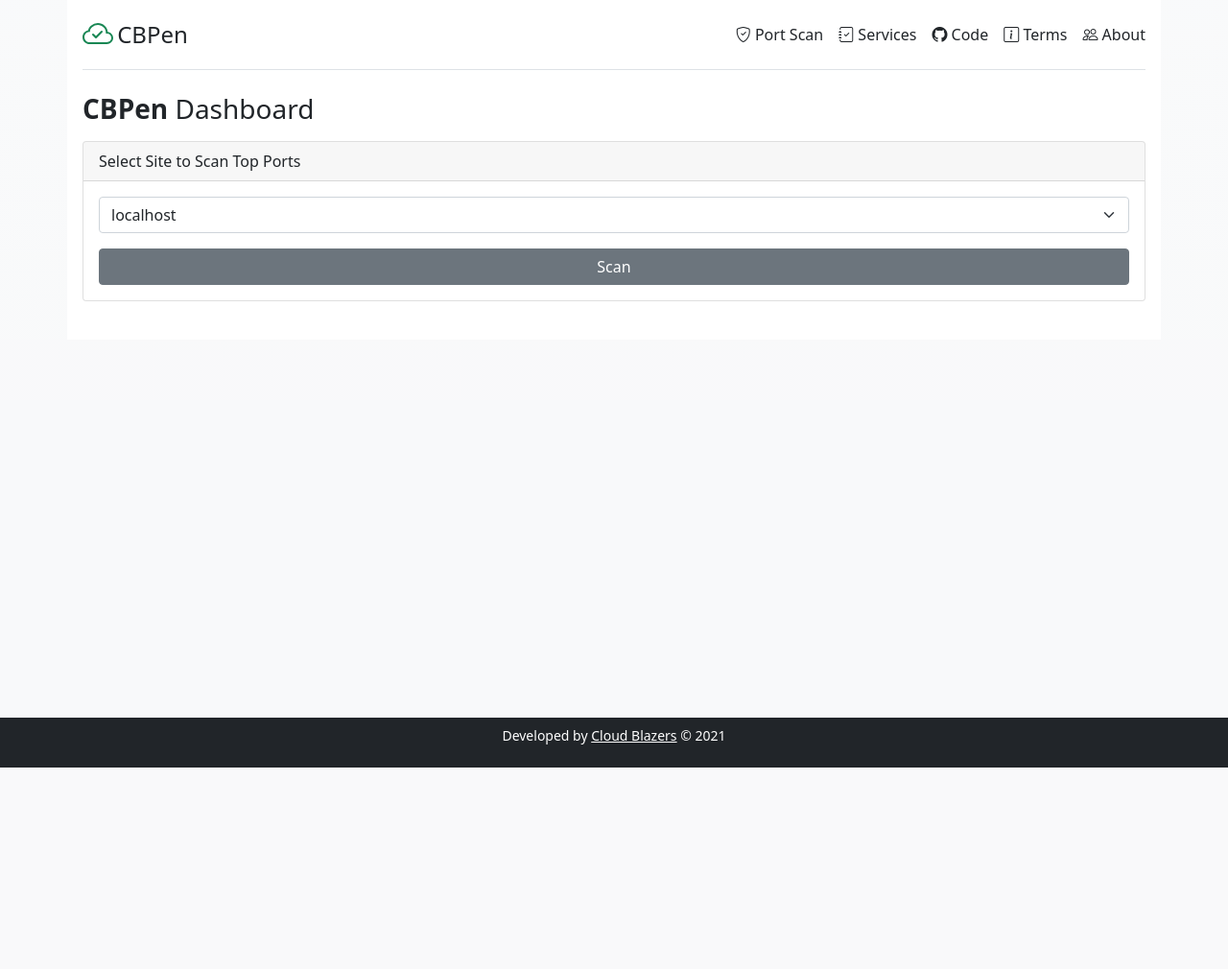
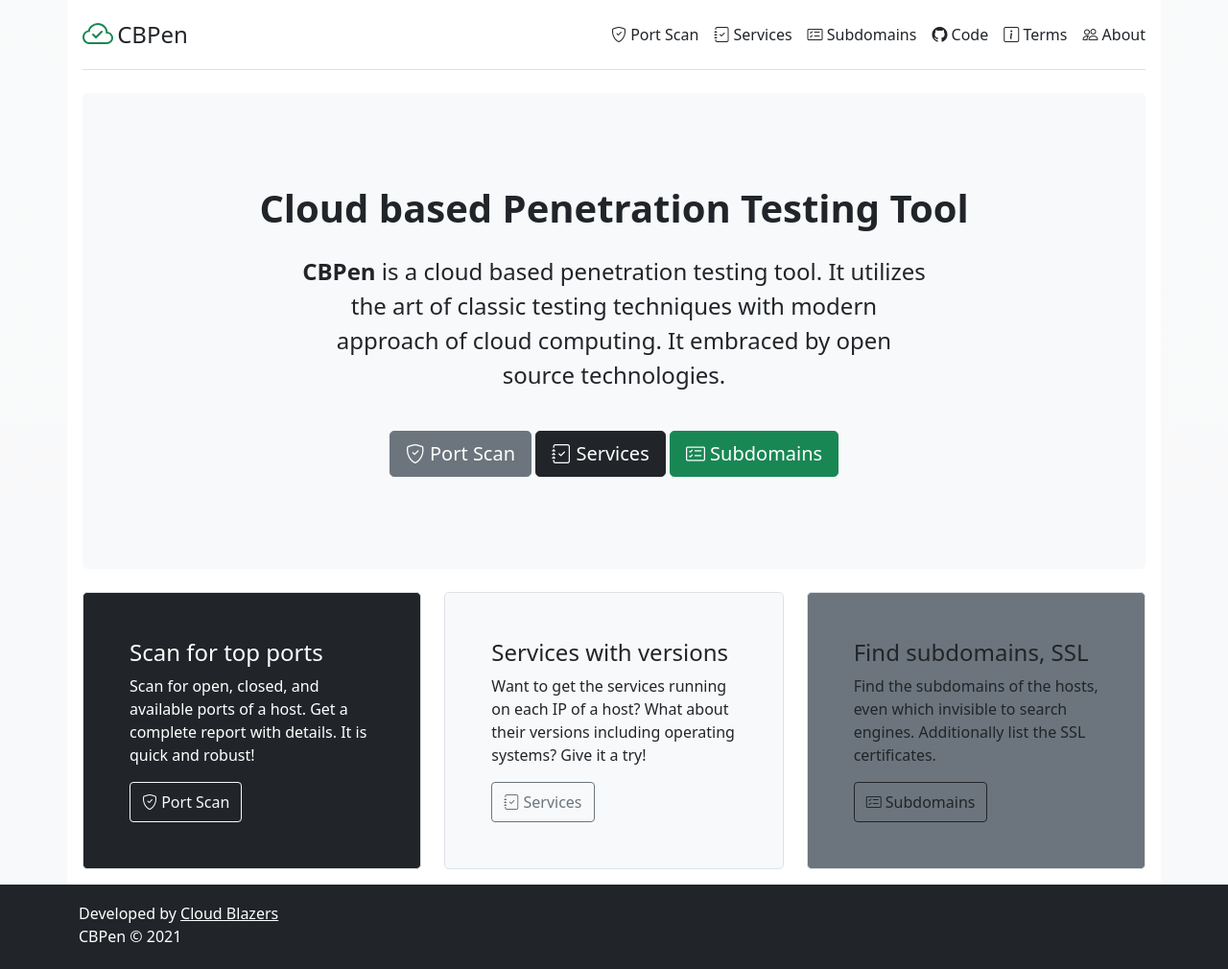
Before and after one commit to arsho/CBPen, a Flask app: page / in a window 1280 px wide. Shown: the whole page at 96% size. Before the commit the page ends 800 px from the top, so only its background shows below. Run offline with Flask 2, Linux system fonts and the light colour scheme.

Commit message:
separated the functionalities, updated the design

```diff
--- a/app.py
+++ b/app.py
@@ -7,8 +7,13 @@ from configurations import get_allowed_sites, get_contributors, get_terms, get_p
 app = Flask(__name__)
 
 
-@app.route('/', methods=['GET', 'POST'])
+@app.route('/')
 def index():
+    return render_template('index.html')
+
+
+@app.route('/port', methods=['GET', 'POST'])
+def get_ports():
     sites = get_allowed_sites()
     if request.method == "POST":
         site = request.form["site"]
@@ -16,13 +21,13 @@ def index():
         total_time = get_formatted_time(port_scan_time)
         print("Get top ports from nmap complete for: " + site, file=sys.stderr)
         return render_template(
-            'index.html',
+            'port.html',
             sites=sites,
             site=site,
             hosts=hosts,
             total_time=total_time
         )
-    return render_template('index.html', sites=sites)
+    return render_template('port.html', sites=sites)
 
 
 @app.route('/services', methods=['GET', 'POST'])
@@ -31,20 +36,36 @@ def get_services():
     if request.method == "POST":
         site = request.form["site"]
         hosts, port_scan_time = get_service_version(site)
-        subdomains, subdomains_list_time = get_subdomains(site)
-        ssl_certificates, ssl_certificates_list_time = get_ssl_certificates(site)
-        total_time = get_formatted_time(port_scan_time + subdomains_list_time + ssl_certificates_list_time)
+        total_time = get_formatted_time(port_scan_time)
         print("Get service version from nmap complete for: " + site, file=sys.stderr)
         return render_template(
             'services.html',
             sites=sites,
             site=site,
             hosts=hosts,
+            total_time=total_time
+        )
+    return render_template('services.html', sites=sites)
+
+
+@app.route('/subdomains', methods=['GET', 'POST'])
+def get_subdomains_ssl():
+    sites = get_allowed_sites()
+    if request.method == "POST":
+        site = request.form["site"]
+        subdomains, subdomains_list_time = get_subdomains(site)
+        ssl_certificates, ssl_certificates_list_time = get_ssl_certificates(site)
+        total_time = get_formatted_time(subdomains_list_time + ssl_certificates_list_time)
+        print("Get subdomains, ssl complete for: " + site, file=sys.stderr)
+        return render_template(
+            'subdomains.html',
+            sites=sites,
+            site=site,
             total_time=total_time,
             subdomains=subdomains,
             ssl_certificates=ssl_certificates
         )
-    return render_template('services.html', sites=sites)
+    return render_template('subdomains.html', sites=sites)
 
 
 @app.route('/about')
--- a/controller.py
+++ b/controller.py
@@ -69,8 +69,8 @@ def get_ssl_certificates(target):
     try:
         server_info = ServerConnectivityTester().perform(server_location)
     except Exception as e:
-        # Could not connect to the server; abort
-        return
+        total_time = time.time() - start_time
+        return certificates, total_time
 
     scanner = Scanner()
     server_scan_req = ServerScanRequest(
--- /dev/null
+++ b/static/css/custom.css
@@ -0,0 +1,7 @@
+
+.back-to-top {
+    position: fixed;
+    bottom: 25px;
+    right: 25px;
+    display: none;
+}
--- /dev/null
+++ b/static/js/custom.js
@@ -0,0 +1,16 @@
+$(document).ready(function () {
+    $(window).scroll(function () {
+        if ($(this).scrollTop() > 50) {
+            $('#back-to-top').fadeIn();
+        } else {
+            $('#back-to-top').fadeOut();
+        }
+    });
+    // scroll body to 0px on click
+    $('#back-to-top').click(function () {
+        $('body,html').animate({
+            scrollTop: 0
+        }, 400);
+        return false;
+    });
+});
--- a/templates/index.html
+++ b/templates/index.html
@@ -2,83 +2,71 @@
 {% block head %}
 {% endblock %}
 {% block content %}
-    <h1 class="h3 mb-3"><strong>CBPen</strong> Dashboard</h1>
+    <div class="p-5 mb-4 bg-light rounded-3 text-center">
+        <div class="container-fluid py-5">
+            <h3 class="display-6 fw-bold">Cloud based Penetration Testing Tool</h3>
+            <div class="row justify-content-md-center mt-4">
+                <p class="col-md-8 fs-4">
+                    <b>CBPen</b> is a cloud based penetration testing tool. It utilizes the art of classic testing
+                    techniques
+                    with modern approach of cloud computing. It embraced by open source technologies.
+                </p>
+                <div class="d-grid gap-2 d-md-block mt-4">
+                    <a class="btn btn-secondary btn-lg py-2 text-white text-decoration-none"
+                       href="{{ url_for('get_ports') }}">
+                        <i class="bi-shield-check"></i> Port Scan
+                    </a>
+                    <a class="btn btn-dark btn-lg py-2 text-white text-decoration-none"
+                       href="{{ url_for('get_services') }}">
+                        <i class="bi-journal-check"></i> Services
+                    </a>
+                    <a class="btn btn-success btn-lg py-2 text-white text-decoration-none"
+                       href="{{ url_for('get_subdomains_ssl') }}">
+                        <i class="bi-card-checklist"></i> Subdomains
+                    </a>
+                </div>
 
-    <div class="row">
-        <div class="col-12">
-            <div class="card mb-4">
-                <div class="card-header">
-                    Select Site to Scan Top Ports
-                </div>
-                <div class="card-body">
-                    <form method="post" action="{{ url_for('index') }}">
-                        <select name="site" class="form-select mb-3">
-                            {% for site in sites %}
-                                <option value="{{ site }}">{{ site }}</option>
-                            {% endfor %}
-                        </select>
-                        <div class="d-grid gap-2">
-                            <button class="btn btn-secondary btn-block">
-                                Scan
-                            </button>
-                        </div>
-                    </form>
-                </div>
             </div>
-            <!-- .card -->
-            {% if site %}
-                <div class="card">
-                    <div class="card-header">
-                        Scanning report for <b>{{ site }}</b>
-                    </div>
-                    <div class="card-body">
-                        {% if hosts %}
-                            {% for host in hosts %}
-                                <table class="table table-sm table-bordered table-striped caption-top">
-                                    <caption class="card-subtitle text-center p-2 mb-2 bg-dark bg-gradient text-white">
-                                        Top ports at IP: <b>{{ host.host }}</b>
-                                    </caption>
-                                    <thead class="table-light">
-                                    <tr>
-                                        <th>Protocol</th>
-                                        <th>Port</th>
-                                        <th>State</th>
-                                        <th>TTL</th>
-                                        <th>Service</th>
-                                    </tr>
-                                    </thead>
-                                    <tbody>
-                                    {% for port in host.ports %}
-                                        <tr>
-                                            <td>{{ port.protocol }}</td>
-                                            <td>{{ port.portid }}</td>
-                                            <td>{{ port.state }}</td>
-                                            <td>{{ port.reason_ttl }}</td>
-                                            <td>{{ port.service.name }}</td>
-
-                                        </tr>
-                                    {% endfor %}
-                                    </tbody>
-                                </table>
-
-
-                            {% endfor %}
-                        {% else %}
-                            <h3>No open ports is found</h3>
-                        {% endif %}
-                    </div>
-                    <div class="card-footer">
-                        {% if total_time %}
-                            <small class="text-muted">
-                                Scan took {{ total_time }} seconds
-                            </small>
-                        {% endif %}
-                    </div>
-                </div>
-            {% endif %}
         </div>
     </div>
 
+    <div class="row align-items-md-stretch">
+        <div class="col-md-4">
+            <div class="h-100 p-5 text-white border bg-dark rounded-3">
+                <h4>Scan for top ports</h4>
+                <p>
+                    Scan for open, closed, and available ports of a host. Get a complete report with
+                    details. It is quick and robust!
+                </p>
+                <a class="btn btn-outline-light py-2 text-decoration-none" href="{{ url_for('get_ports') }}">
+                    <i class="bi-shield-check"></i> Port Scan
+                </a>
+            </div>
+        </div>
+        <div class="col-md-4">
+            <div class="h-100 p-5 bg-light border rounded-3">
+                <h4>Services with versions</h4>
+                <p>
+                    Want to get the services running on each IP of a host? What about their versions including operating systems?
+                    Give it a try!
+                </p>
+                <a class="btn btn-outline-secondary py-2 text-decoration-none" href="{{ url_for('get_services') }}">
+                    <i class="bi-journal-check"></i> Services
+                </a>
+            </div>
+        </div>
+        <div class="col-md-4">
+            <div class="h-100 p-5 text-dark border bg-secondary rounded-3">
+                <h4>Find subdomains, SSL</h4>
+                <p>
+                    Find the subdomains of the hosts, even which invisible to search engines. Additionally list the SSL certificates.
+                </p>
+                <a class="btn btn-outline-dark text-dark py-2 text-decoration-none" href="{{ url_for('get_subdomains_ssl') }}">
+                    <i class="bi-card-checklist"></i> Subdomains
+                </a>
+            </div>
+        </div>
+    </div>
 {% endblock %}
 {% block script %}
 {% endblock %}
--- a/templates/partials/footer.html
+++ b/templates/partials/footer.html
@@ -1,9 +1,13 @@
-<footer class="py-1 px-0 mt-auto text-center bg-dark text-white border border-top border-2 border-dark">
-    <p>
-        <small>
-            Developed by
-            <a href="{{ url_for('about') }}" class="text-white">Cloud Blazers</a>
-            &copy; 2021
-        </small>
-    </p>
+<footer class="py-3 bg-dark mt-auto text-white border border-top border-2 border-dark">
+    <div class="container">
+        <p class="float-end mb-1">
+            <a id="back-to-top" href="#"
+               class="btn btn-light btn-lg back-to-top" role="button">
+                <i class="bi bi-arrow-up-square-fill"></i>
+            </a>
+        </p>
+        <p class="mb-1">Developed by <a href="{{ url_for('about') }}" class="text-white">Cloud Blazers</a>
+            <br>CBPen &copy; 2021
+        </p>
+    </div>
 </footer>
--- a/templates/partials/header.html
+++ b/templates/partials/header.html
@@ -12,11 +12,14 @@
     </a>
 
     <nav class="d-inline-flex mt-2 mt-md-0 ms-md-auto">
-        <a class="me-3 py-2 text-dark text-decoration-none" href="{{ url_for('index') }}">
+        <a class="me-3 py-2 text-dark text-decoration-none" href="{{ url_for('get_ports') }}">
            <i class="bi-shield-check"></i> Port Scan
         </a>
         <a class="me-3 py-2 text-dark text-decoration-none" href="{{ url_for('get_services') }}">
            <i class="bi-journal-check"></i> Services
+        </a>
+        <a class="me-3 py-2 text-dark text-decoration-none" href="{{ url_for('get_subdomains_ssl') }}">
+           <i class="bi-card-checklist"></i> Subdomains
         </a>
         <a class="me-3 py-2 text-dark text-decoration-none" href="https://github.com/arsho/CBPen">
             <i class="bi-github"></i> Code
--- a/templates/partials/scripts.html
+++ b/templates/partials/scripts.html
@@ -2,3 +2,6 @@
 <script src="https://cdn.jsdelivr.net/npm/bootstrap@5.1.3/dist/js/bootstrap.bundle.min.js"
         integrity="sha384-ka7Sk0Gln4gmtz2MlQnikT1wXgYsOg+OMhuP+IlRH9sENBO0LRn5q+8nbTov4+1p"
         crossorigin="anonymous"></script>
+<script src="https://code.jquery.com/jquery-3.6.0.min.js"
+        integrity="sha256-/xUj+3OJU5yExlq6GSYGSHk7tPXikynS7ogEvDej/m4=" crossorigin="anonymous"></script>
+<script src="{{ url_for('static', filename='js/custom.js') }}"></script>
```
Also changed, not shown: templates/port.html (added, +86 -0 lines), templates/services.html (+2 -60 lines), templates/subdomains.html (added, +112 -0 lines), readme.md, 1 other file.
